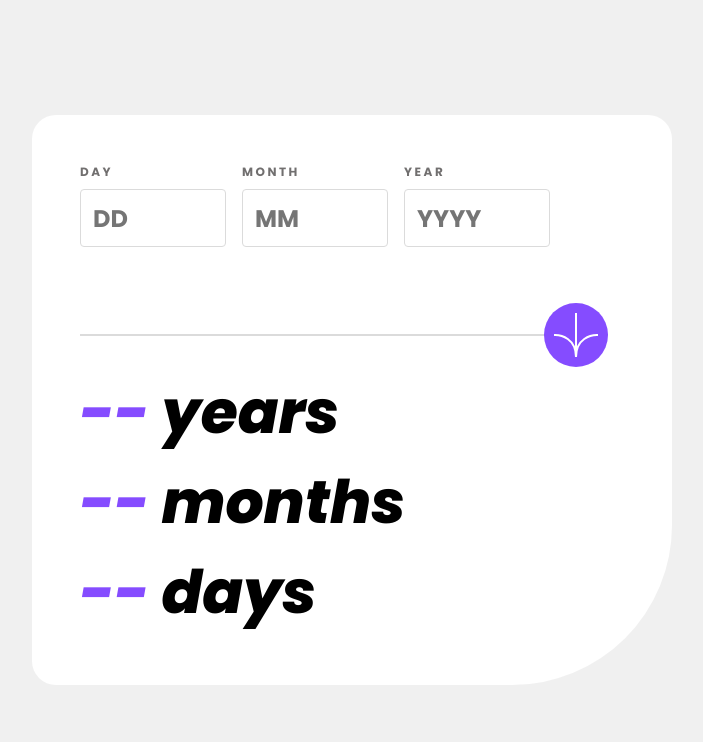
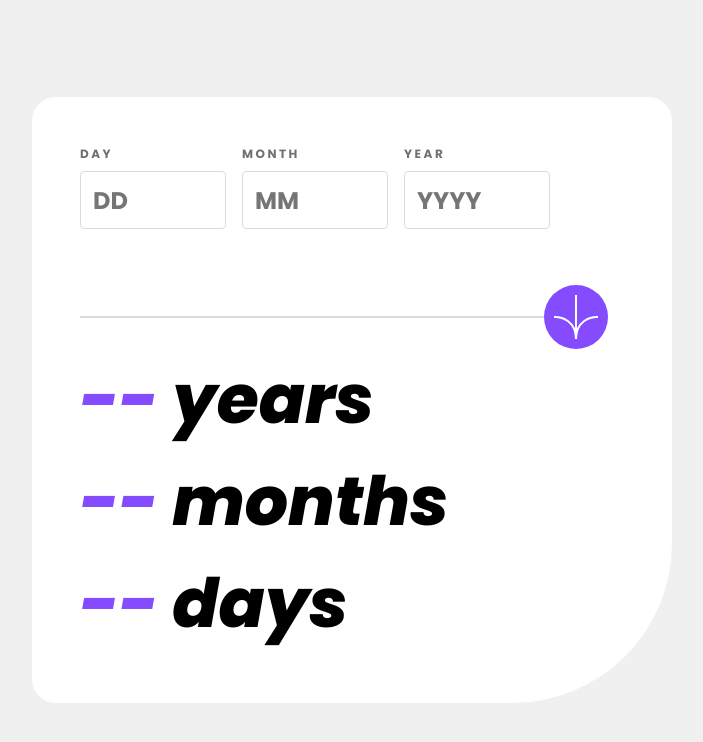
Before and after one commit to DwarakanathAkkala/AgeCalculatorApp, a plain HTML site: page index.html in a window 1280 px wide. Shown: the whole page, without its empty margins (288-991 px from the left). Drawn offline with Linux system fonts and the light colour scheme.

Commit message:
Updated font-size

```diff
--- a/styles.css
+++ b/styles.css
@@ -208,7 +208,7 @@ input[type=number] {
     }
 
     .poppins-extrabold-italic {
-        font-size: 3.75rem;
+        font-size: 4.25rem;
     }
 
     .age-result {
```
Also changed, not shown: 1 other file.
